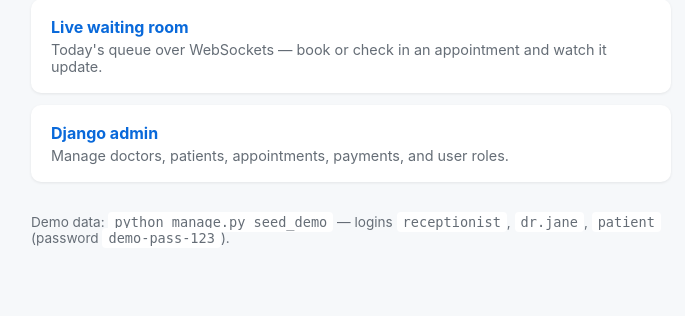
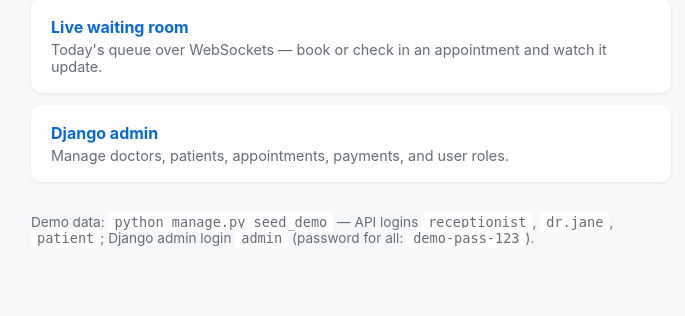
Before and after one commit to asfawayalk/clinicflow, a Django app: page / in a window 1280 px wide. Shown: the part 257-573 px from the top of the page, without its empty margins (289-974 px from the left). Run offline with Django 5.2, Linux system fonts and the light colour scheme; parts of the project's set-up code (start-up, migrations or seed data) failed here and were passed over.

Commit message:
Update demo data instructions in footer with API and Django admin login details

```diff
--- a/clinic/templates/clinic/index.html
+++ b/clinic/templates/clinic/index.html
@@ -43,8 +43,9 @@
     </a>
 
     <footer>
-      Demo data: <code>python manage.py seed_demo</code> — logins <code>receptionist</code>,
-      <code>dr.jane</code>, <code>patient</code> (password <code>demo-pass-123</code>).
+      Demo data: <code>python manage.py seed_demo</code> — API logins <code>receptionist</code>,
+      <code>dr.jane</code>, <code>patient</code>; Django admin login <code>admin</code>
+      (password for all: <code>demo-pass-123</code>).
     </footer>
   </main>
 </body>
```
